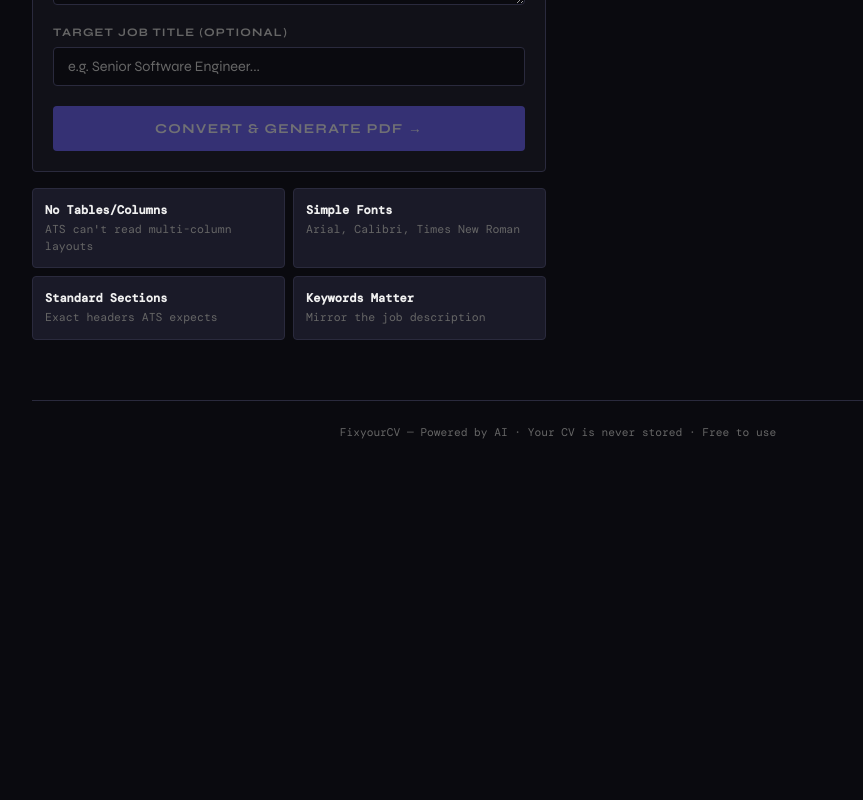
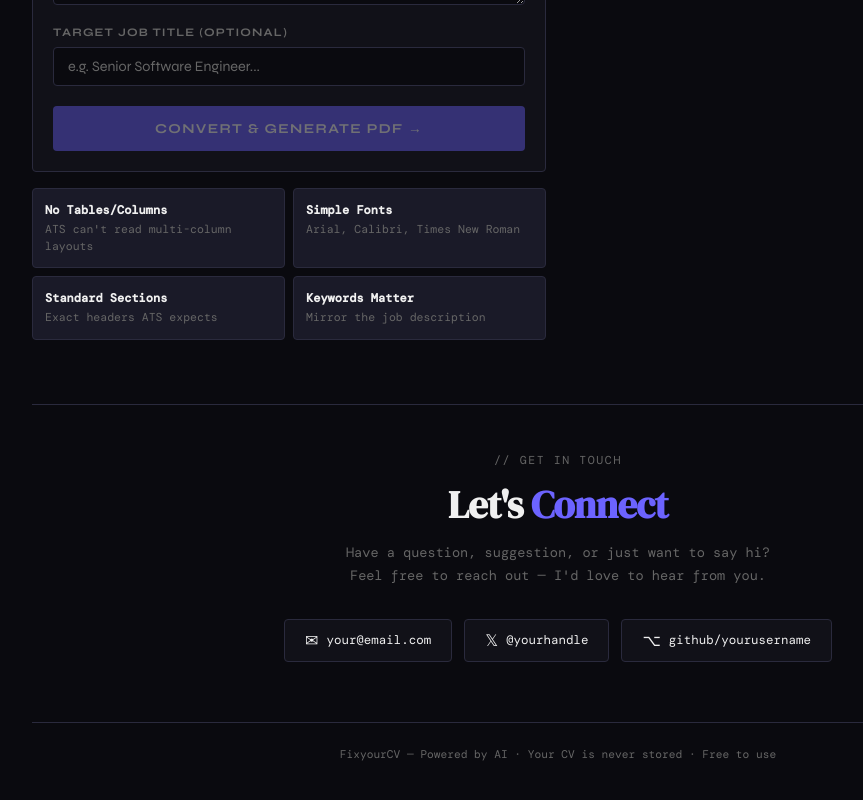
Before and after one commit to iitsdevil/FlipYourCV, a React (Vite) app: page / in a window 1280 px wide. Shown: the part 748-1548 px from the top of the page, without its empty margins (82-945 px from the left). Before the commit the page ends 1267 px from the top, so only its background shows below. Built offline with nearby package versions, Linux system fonts and the light colour scheme.

Commit message:
Update App.jsx

```diff
--- a/src/App.jsx
+++ b/src/App.jsx
@@ -108,6 +108,16 @@ const STYLES = `
   .loading-state p { font-size: 0.8rem; color: var(--muted); font-family: 'DM Mono', monospace; animation: pulse 1.5s ease-in-out infinite; }
   @keyframes pulse { 0%,100%{opacity:0.5} 50%{opacity:1} }
   .footer { text-align: center; margin-top: 60px; padding-top: 24px; border-top: 1px solid var(--border); font-size: 0.7rem; color: var(--muted); font-family: 'DM Mono', monospace; }
+  /* CONTACT SECTION */
+  .contact { margin-top: 64px; padding-top: 48px; border-top: 1px solid var(--border); text-align: center; }
+  .contact-label { font-family: 'DM Mono', monospace; font-size: 0.72rem; letter-spacing: 0.14em; text-transform: uppercase; color: var(--muted); margin-bottom: 10px; }
+  .contact h2 { font-family: 'DM Serif Display', serif; font-size: clamp(1.6rem, 4vw, 2.4rem); letter-spacing: -0.5px; margin-bottom: 10px; }
+  .contact h2 span { color: var(--accent); }
+  .contact p { font-size: 0.85rem; color: var(--muted); font-family: 'DM Mono', monospace; max-width: 480px; margin: 0 auto 32px; line-height: 1.7; }
+  .contact-links { display: flex; justify-content: center; flex-wrap: wrap; gap: 12px; }
+  .contact-link { display: flex; align-items: center; gap: 8px; padding: 10px 20px; background: var(--surface); border: 1px solid var(--border); border-radius: 4px; color: var(--text); font-family: 'DM Mono', monospace; font-size: 0.78rem; text-decoration: none; transition: all 0.2s; }
+  .contact-link:hover { border-color: var(--accent); color: var(--accent); transform: translateY(-2px); }
+  .contact-link .icon { font-size: 1rem; }
   /* TOASTS */
   .toast-container { position: fixed; bottom: 24px; right: 24px; display: flex; flex-direction: column; gap: 8px; z-index: 9999; pointer-events: none; }
   .toast { display: flex; align-items: flex-start; gap: 10px; padding: 12px 16px; border-radius: 4px; font-size: 0.78rem; font-family: 'DM Mono', monospace; line-height: 1.5; max-width: 360px; pointer-events: auto; animation: toastIn 0.25s ease forwards; border: 1px solid; }
@@ -641,6 +651,25 @@ export default function App() {
             </div>
           </div>
         </div>
+        {/* ── CONTACT SECTION — edit the details below ── */}
+        <div className="contact">
+          <div className="contact-label">// get in touch</div>
+          <h2>Let's <span>Connect</span></h2>
+          <p>Have a question, suggestion, or just want to say hi? {/* TODO: update this text */}<br />Feel free to reach out — I'd love to hear from you.</p>
+          <div className="contact-links">
+            {/* TODO: replace href values with your real links */}
+            <a className="contact-link" href="mailto:your@email.com">
+              <span className="icon">✉</span> your@email.com
+            </a>
+            <a className="contact-link" href="https://twitter.com/yourhandle" target="_blank" rel="noopener noreferrer">
+              <span className="icon">𝕏</span> @yourhandle
+            </a>
+            <a className="contact-link" href="https://github.com/yourusername" target="_blank" rel="noopener noreferrer">
+              <span className="icon">⌥</span> github/yourusername
+            </a>
+          </div>
+        </div>
+        {/* ───────────────────────────────────────────── */}
         <div className="footer">FixyourCV — Powered by AI · Your CV is never stored · Free to use</div>
       </div>
     </>
```
